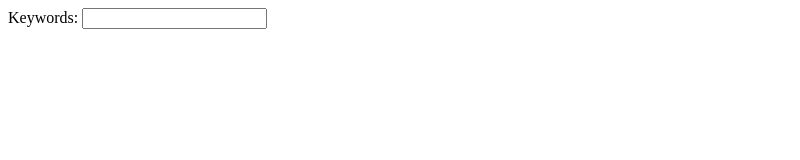
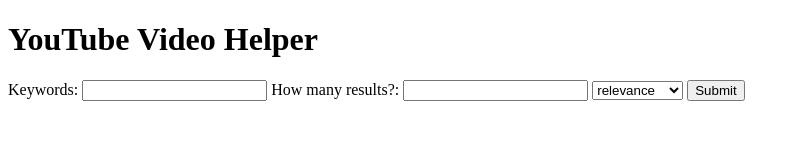
Before and after one commit to JonathanWist/343-f22-p2, a plain HTML site: page index.html in a window 1280 px wide. Shown: the whole page, without its empty margins (0-800 px from the left). Drawn offline with Linux system fonts and the light colour scheme.

Commit message:
Added options to form and favicon.

```diff
--- a/index.html
+++ b/index.html
@@ -4,12 +4,26 @@
     <meta charset="UTF-8">
     <meta http-equiv="X-UA-Compatible" content="IE=edge">
     <meta name="viewport" content="width=device-width, initial-scale=1.0">
+    <link rel="icon" type="image/x-icon" href="youtube.ico">
+    <link rel="stylesheet" href="css/style.css">
     <title>YouTube Helper</title>
 </head>
 <body>
+    <h1>YouTube Video Helper</h1>
     <form>
         <label for="keyword">Keywords:</label>
         <input type="text" id="keyword" name="keyword">
+        <label for="num-results">How many results?:</label>
+        <input type="number" id="num-results" name="num-results">
+        <select id="filter">
+            <option value="relevance" selected>relevance</option>
+            <option value="date">date</option>
+            <option value="rating">rating</option>
+            <option value="title">title</option>
+            <option value="videoCount">video count</option>
+            <option value="viewCount">view count</option>
+        </select>
+        <input type="submit" id="submit">
     </form>
     <script src="js/script.js"></script>
 </body>
```
Also changed, not shown: youtube.ico (added).
